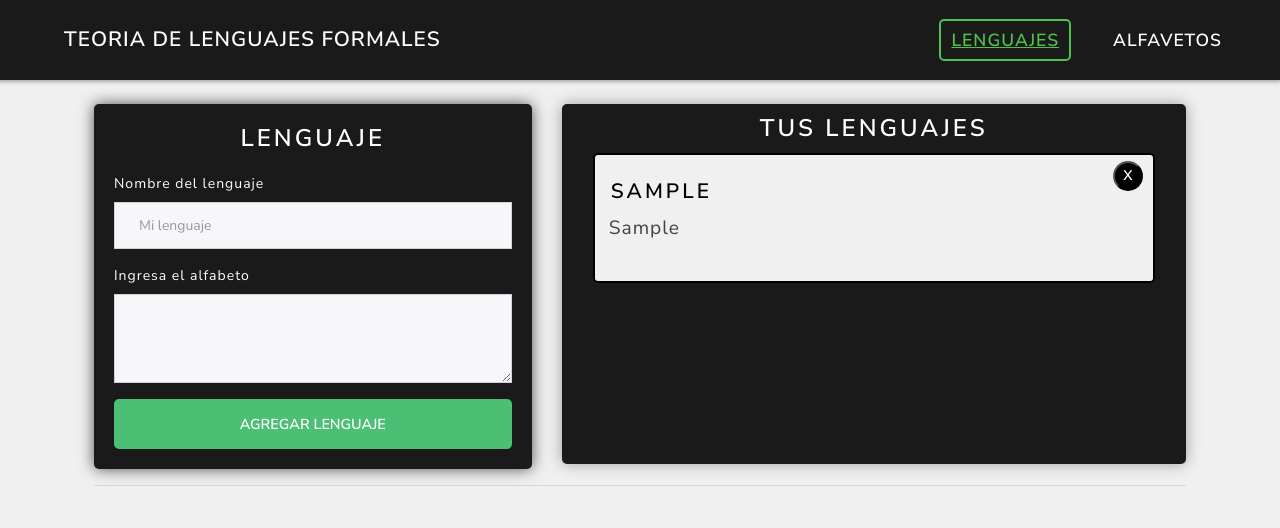
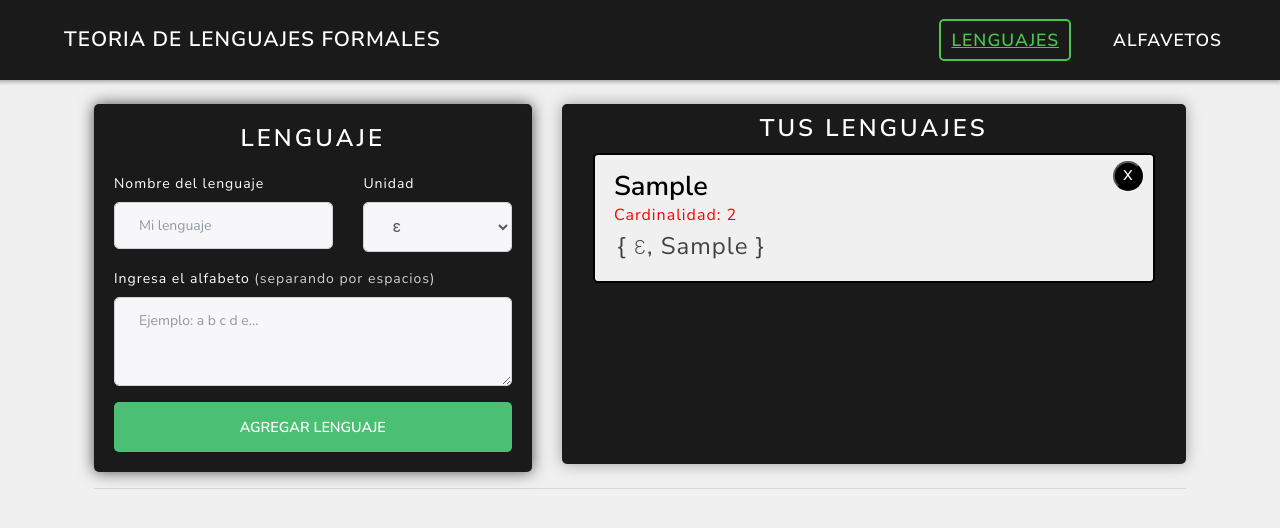
Before and after one commit to LuisEGM/TLenguajesFormales, a React app: page / in a window 1280 px wide. Both pictures are taken after typing "Sample", "Sample" into the empty fields and a click on the button "AGREGAR LENGUAJE". Shown: the top 528 px of the page. Built offline with nearby package versions, Linux system fonts and the light colour scheme.

Commit message:
Semicrud de page lenguajes completo

```diff
--- a/src/app/components/formLenguaje.jsx
+++ b/src/app/components/formLenguaje.jsx
@@ -1,23 +1,45 @@
 import React, { useState } from 'react';
 import { connect } from 'react-redux';
 
-const FormLenguaje = ({agregarLenguaje}) => {
+const FormLenguaje = ({list,agregarLenguaje}) => {
 
     const [namelenguaje,setNameLenguaje] = useState('');
     const [alfabeto,setAlfabeto] = useState('');
+    const [elemUnidad,setElemUnidad] = useState('ε');
 
     const handleChange = e => {
         if(e.target.name == "nameLenguage") setNameLenguaje(e.target.value);
         if(e.target.name == "alfabeto") setAlfabeto(e.target.value);
+        if(e.target.name == "elemUnidad") setElemUnidad(e.target.value);
     }
 
     const handleSubmit = e => {
         e.preventDefault();
+
+        var existe = false;
+        // console.log("lista a comparar",list);
+        list.forEach(e => {
+            if(e.nameLenguaje == namelenguaje) return existe=true;
+        })
+
+        //comprueba que los campos esten llenos
         if(namelenguaje != '' && alfabeto != ''){
-            let lenguaje = {nameLenguaje: namelenguaje,alfabeto: alfabeto}
-            agregarLenguaje(lenguaje);
-            setNameLenguaje('');
-            setAlfabeto('');
+            //y que el nombre del lenguaje no se repita
+            if(existe){
+                alert("El nombre de tu lenguaje ya fue asignado a otro previamente.\nIntenta con otro...!");
+            }
+            else{
+                let lenguaje = {
+                    nameLenguaje: namelenguaje,
+                    alfabeto: alfabeto,
+                    elemUnidad: elemUnidad
+                }
+                // console.log(lenguaje);
+                agregarLenguaje(lenguaje);
+                setNameLenguaje('');
+                setAlfabeto('');
+                setElemUnidad('ε');
+            }
         }
         else{
             alert("Asegurate de llenar el formulario...!");
@@ -31,13 +53,25 @@ const FormLenguaje = ({agregarLenguaje}) => {
                 <h3 className="text-center">Lenguaje</h3>
 
                 <form onSubmit={handleSubmit} className="form">
+
+                    <div className="row">
+                        <div className="col-md-7 form-group">
+                            <label className="label-tx" htmlFor="nameLenguaje">Nombre del lenguaje</label>
+                            <input autoComplete="off" value={namelenguaje} onChange={handleChange} type="text" name="nameLenguage" className="form-control" id="nameLenguaje" placeholder="Mi lenguaje"/>
+                        </div>
+                        <div className="col-md-5 form-group">
+                            <label className="label-tx" htmlFor="elemUnidad">Unidad</label>
+                            <select className="form-control" id="elemUnidad" name="elemUnidad" value={elemUnidad} onChange={handleChange}>
+                                <option>ε</option>
+                                <option>λ</option>
+                                <option>β</option>
+                            </select>
+                        </div>
+                    </div>
+
                     <div className="form-group">
-                        <label className="label-tx" htmlFor="nameLenguaje">Nombre del lenguaje</label>
-                        <input autoComplete="off" value={namelenguaje} onChange={handleChange} type="text" name="nameLenguage" className="form-control" placeholder="Mi lenguaje"/>
-                    </div>
-                    <div className="form-group">
-                        <label className="label-tx" htmlFor="area-texto">Ingresa el alfabeto</label>
-                        <textarea value={alfabeto} onChange={handleChange} className="form-control" name="alfabeto" rows="3"></textarea>
+                        <label className="label-tx" htmlFor="area-texto">Ingresa el alfabeto <span>(separando por espacios)</span> </label>
+                        <textarea value={alfabeto} onChange={handleChange} className="form-control" name="alfabeto" rows="3" id="area-texto" placeholder="Ejemplo: a b c d e..." ></textarea>
                     </div>
                     <button className="btn btn-block badge-success boton">Agregar Lenguaje</button>
                 </form>
@@ -49,7 +83,9 @@ const FormLenguaje = ({agregarLenguaje}) => {
 
 //Haciendo uso del store de redux
 
-const mapStateToProps = state => ({});
+const mapStateToProps = state => ({
+    list: state.listLenguajes
+});
 
 const mapDispatchToProps = dispatch => ({
 
--- a/src/app/components/listLenguaje.jsx
+++ b/src/app/components/listLenguaje.jsx
@@ -1,6 +1,9 @@
 import React from 'react';
 import '../styles/style-pageLenguajes.scss';
 import { connect } from 'react-redux';
+
+//Importando funcuonalidad de los modulos
+import { imprimirAlfabetoFormateado, cardinalidadDeUnLenguaje } from '../modules/modulo1';
 
 const ListLenguaje = ({lista,elimminarLenguaje}) => {
 
@@ -16,10 +19,15 @@ const ListLenguaje = ({lista,elimminarLenguaje}) => {
                 <div key={i} className="card-item">
                     <div className="card-top">
                         <h3>{elem.nameLenguaje}</h3>
-                        <button onClick={() => elimminarLenguaje(elem)} >X</button>
+                        <button onClick={
+                            () => { if(window.confirm(`Seguro que:\n¿ Deseas eliminar el lenguaje "${elem.nameLenguaje}" de la lista ?`)) elimminarLenguaje(elem) }
+                        } >X</button>
                     </div>
+                    <div className="cardinalidad">Cardinalidad: {cardinalidadDeUnLenguaje(elem.alfabeto,elem.elemUnidad)}</div>
                     <div className="card-info">
-                        <p>{elem.alfabeto}</p>
+                        <div className="alfabeto">
+                            <p>{imprimirAlfabetoFormateado(elem)}</p>
+                        </div>
                     </div>
                 </div>
             ))
--- a/src/app/modules/modulo1.js
+++ b/src/app/modules/modulo1.js
@@ -1,6 +1,36 @@
-export const separarAlfaveto = ({ alfabeto }) => {
+//Transforma la propiedad alfabeto del objeto lenguaje.
+export const vectorizarAlfaveto = (alfabeto) => {
+    const vectorAlfaveto = alfabeto.split(" ");
+    //arregla el bug del espacio en blanco agregado al vector
+    return vectorAlfaveto.filter( e => e != '');
+}
 
-    const vectorAlfaveto = alfabeto.split(" ");
-    console.log(vectorAlfaveto);
+//Recibe la propiedad alfabeto(string) la transforma y le agraga el elemento unidad.
+export const formatearAlfabeto = (alfabeto,elemUnidad) => {
+    // console.log(alfabeto,elemUnidad);
+    const alfaVec = vectorizarAlfaveto(alfabeto);
+    //agrega al comienzo del vector
+    alfaVec.unshift(elemUnidad);
+    // console.log(alfaVec);
+    return alfaVec;
+}
 
+export const imprimirAlfabetoFormateado = ({alfabeto,elemUnidad}) => {
+    const alfImp = formatearAlfabeto(alfabeto,elemUnidad);
+    let stringAlf = '{ ';
+    alfImp.forEach((e,i) => {
+        //cuando llegue al final que no escriba , si no que cierre la llave
+        if(alfImp.length-1 == i){
+            stringAlf = stringAlf + e + ' }';
+        }
+        else{
+            stringAlf = stringAlf + e + ', ';
+        }
+    })
+    return stringAlf;
 }
+
+export const cardinalidadDeUnLenguaje = (alfabeto,elemUnidad) => {
+    const cardinalidad = formatearAlfabeto(alfabeto,elemUnidad).length;
+    return cardinalidad;
+}
--- a/src/app/styles/main.scss
+++ b/src/app/styles/main.scss
@@ -55,6 +55,19 @@ nav{
         width: 100%;
         border-radius: 5px;
 
+        select{
+            font-size: 1rem;
+            border-radius: 5px;
+        }
+
+        input, textarea{
+            border-radius: 5px;
+        }
+
+        span{
+            color:rgb(207, 207, 207);
+        }
+
         .label-tx{
             color: white;
         }
--- a/src/app/styles/style-pageLenguajes.scss
+++ b/src/app/styles/style-pageLenguajes.scss
@@ -27,9 +27,11 @@
             justify-content: space-between;
 
             h3{
+                text-transform: none;
+                letter-spacing: normal;
                 color: black;
-                font-size: 1.3rem;
-                padding: 1.5rem 0 0 1rem;
+                font-size: 1.7rem;
+                padding: 1rem 0 0 1.2rem;
             }
 
             button{
@@ -53,22 +55,36 @@
         }
 
         .card-info{
-            width: 95%;
-            height: 70px;
+            width: 92%;
+            height: 75px;
             margin: 0 auto;
-            overflow: auto;
-            p{
-                color: rgb(66, 66, 66);
-                font-size: 1.2rem;
-                line-height: 3rem;
-                padding-bottom: 0;
+
+            .alfabeto{
+                height: 60%;
+                width: 100%;
+                overflow: auto;
                 margin: 0;
+                p{
+                    white-space: nowrap;
+                    margin: 0;
+                    color: rgb(66, 66, 66);
+                    font-size: 1.5rem;
+                    height: 100%;
+                    line-height: 2.4rem;
+                    padding-bottom: 0;
+                }
             }
         }
 
         &:hover{
             box-shadow: 0px 0px 8px rgb(223, 223, 223);
             transform: scale(1.003);
+        }
+
+        .cardinalidad{
+            font-size: 1rem;
+            padding-left: 1.2rem;
+            color: red;
         }
 
     }
```
